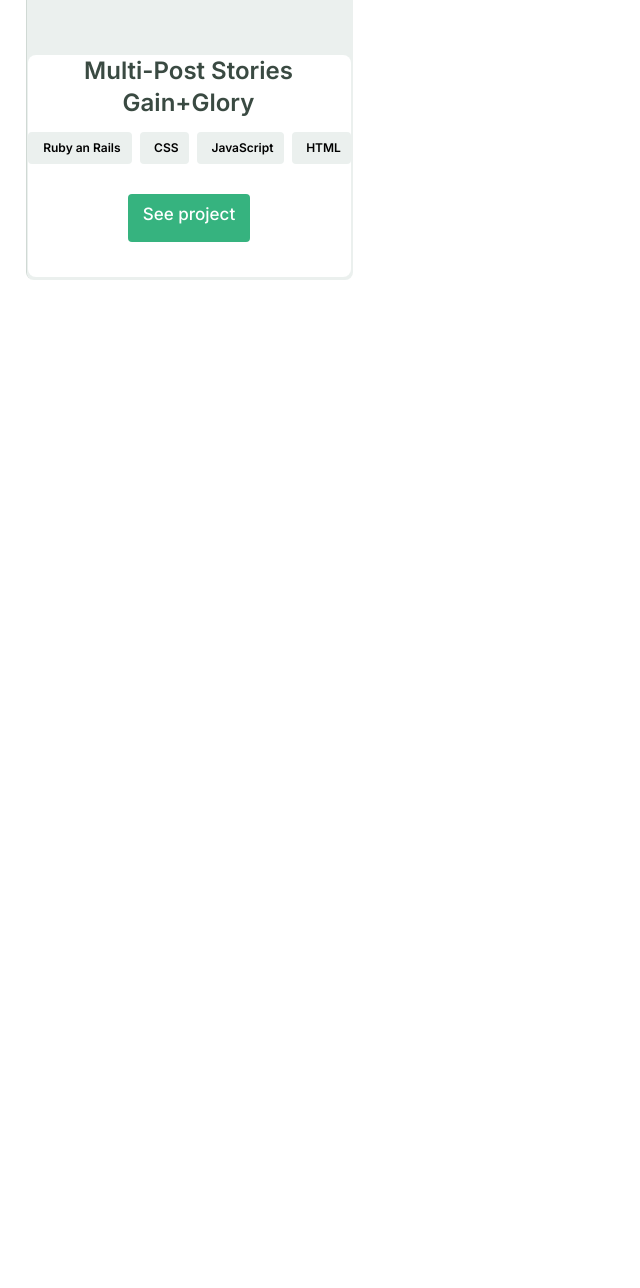
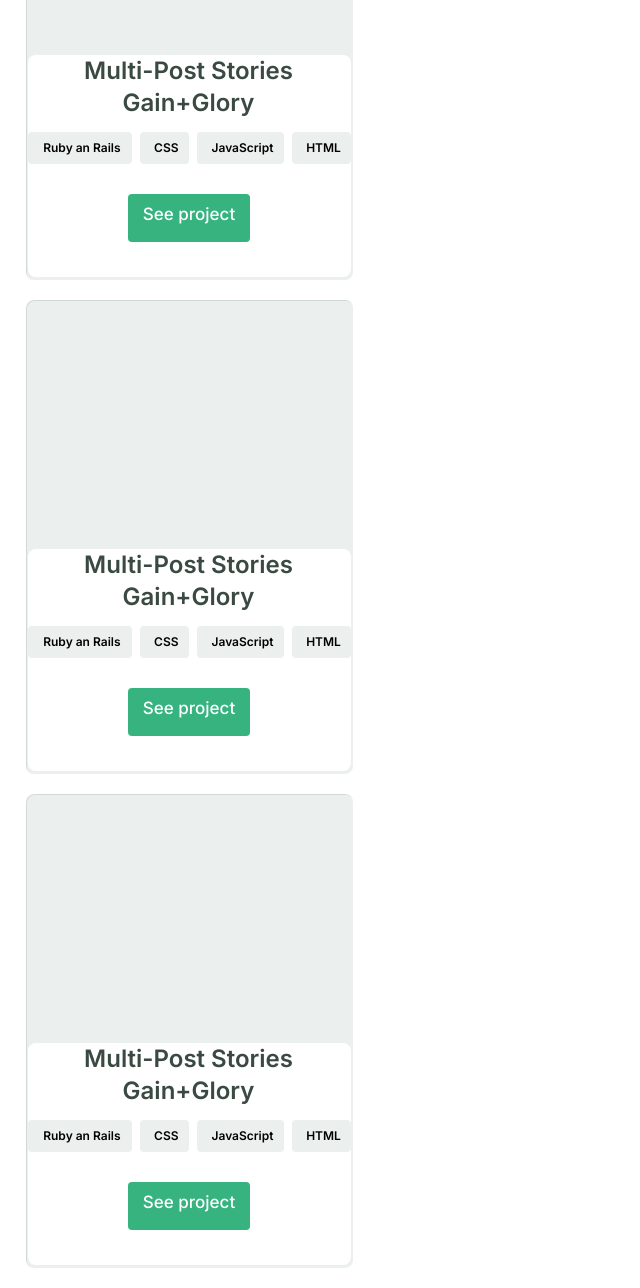
Before and after one commit to MoliBravo/Portfolio_setup_and_mobile_first, a website: page index.html in a window 1280 px wide. Shown: the part 1479-2767 px from the top of the page, without its empty margins (0-640 px from the left). Before the commit the page ends 1779 px from the top, so only its background shows below. Drawn offline with Linux system fonts and the light colour scheme.

Commit message:
Work Section PAGE 4

```diff
--- a/index.html
+++ b/index.html
@@ -64,7 +64,6 @@
 
     </section>
 
-
     <section class="second-page"> <!--Work Section PAGE 2-->
         <nav class="multi-post">
             <div class="butons">
@@ -78,7 +77,36 @@
                 <h3 class="see-project">See project</h3>
             </div>
         </nav>
+    </section>
 
+    <section class="second-page"> <!--Work Section PAGE 3-->
+        <nav class="multi-post">
+            <div class="butons">
+                <h2 class="stories">Multi-Post Stories <br> Gain+Glory</h2>
+                <ul class="lenguages">
+                    <li class="ruby">Ruby an Rails</li>
+                    <li class="css">CSS</li>
+                    <li class="javaScript">JavaScript</li>
+                    <li class="html">HTML</li>
+                </ul>
+                <h3 class="see-project">See project</h3>
+            </div>
+        </nav>
+    </section>
+
+    <section class="second-page"> <!--Work Section PAGE 4-->
+        <nav class="multi-post">
+            <div class="butons">
+                <h2 class="stories">Multi-Post Stories <br> Gain+Glory</h2>
+                <ul class="lenguages">
+                    <li class="ruby">Ruby an Rails</li>
+                    <li class="css">CSS</li>
+                    <li class="javaScript">JavaScript</li>
+                    <li class="html">HTML</li>
+                </ul>
+                <h3 class="see-project">See project</h3>
+            </div>
+        </nav>
     </section>
 </body>
 
```
